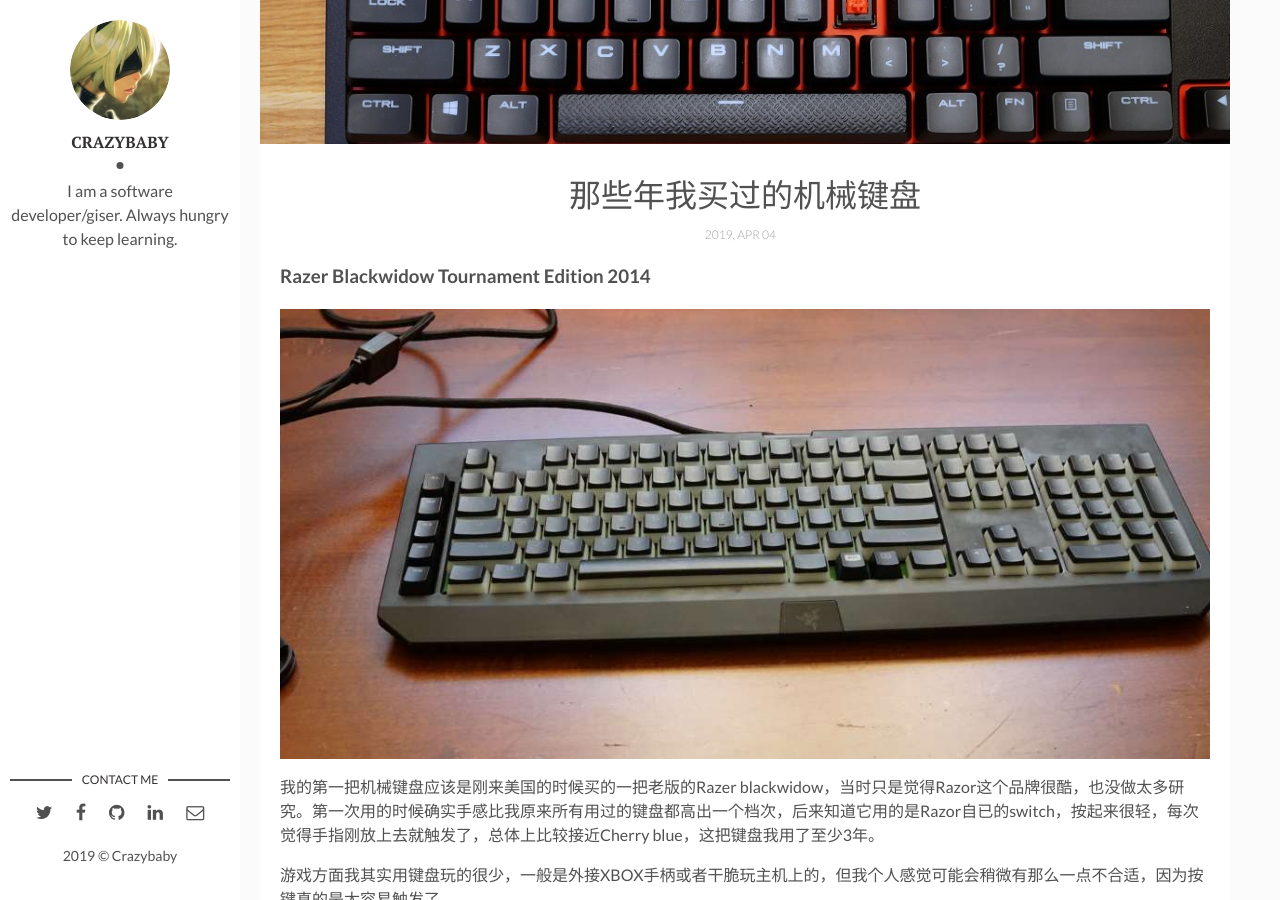
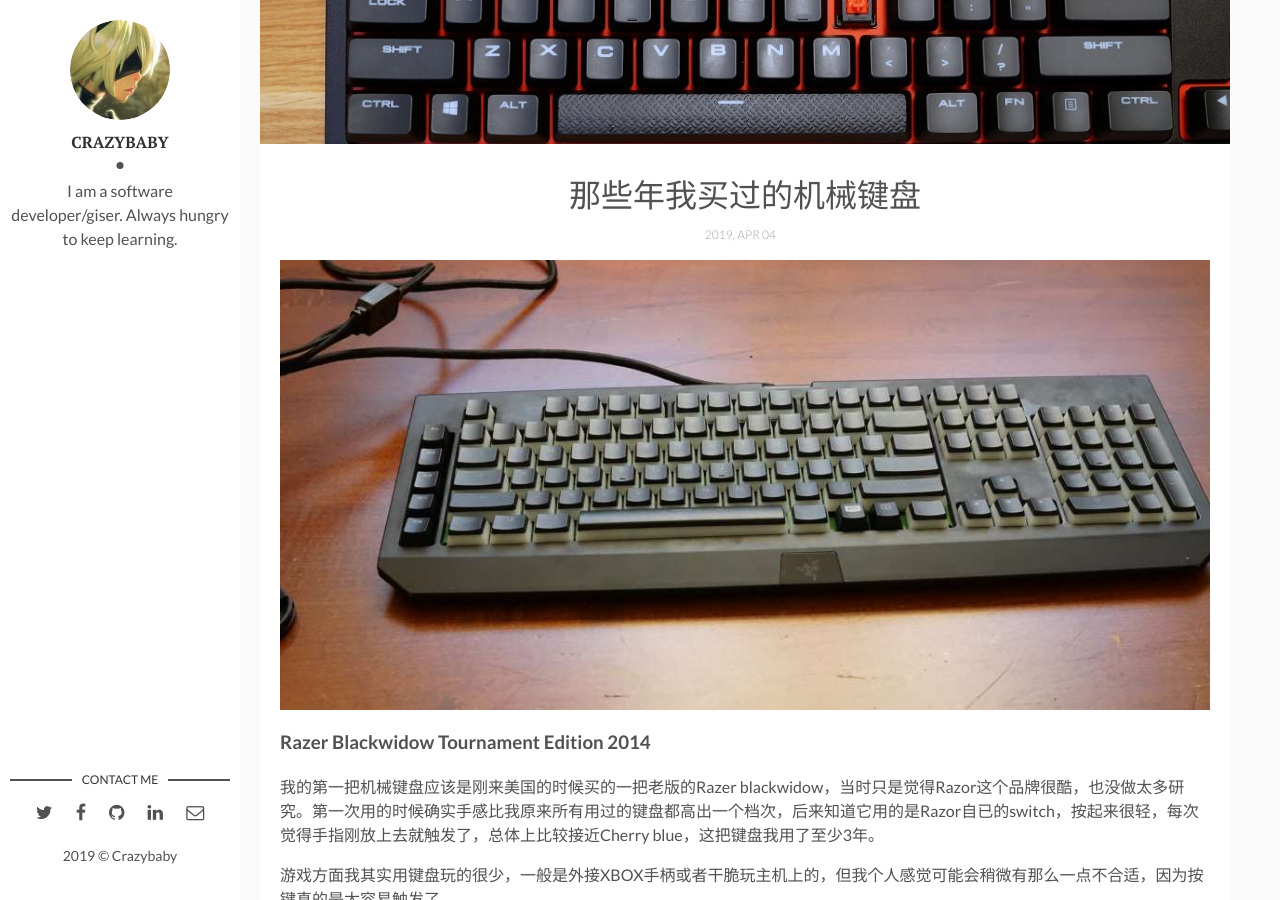
Before and after one commit to yzhong1985/yzhong1985.github.io, a Jekyll site: the page built from _posts/2019-04-04-mech-keyboards.md, in a window 1280 px wide and 900 px high, scrolled down 376 px. Built offline with Jekyll 4.4.1, drawn with Linux system fonts in a browser that asks for light colours; comment, search, counter and statistics services are not loaded.

Commit message:
Update 2019-04-04-mech-keyboards.md

```diff
--- a/_posts/2019-04-04-mech-keyboards.md
+++ b/_posts/2019-04-04-mech-keyboards.md
@@ -6,10 +6,8 @@
 img: mech-keyboards.jpg
 tags: [life, keyboard, pc]
 ---
-
+![blkwidow]({{site.baseurl}}/assets/img/keyb-razor-blkwidow.JPG)
 ### Razer Blackwidow Tournament Edition 2014
-
-![blkwidow]({{site.baseurl}}/assets/img/keyb-razor-blkwidow.JPG)
 
 我的第一把机械键盘应该是刚来美国的时候买的一把老版的Razer blackwidow，当时只是觉得Razor这个品牌很酷，也没做太多研究。第一次用的时候确实手感比我原来所有用过的键盘都高出一个档次，后来知道它用的是Razor自已的switch，按起来很轻，每次觉得手指刚放上去就触发了，总体上比较接近Cherry blue，这把键盘我用了至少3年。
 
@@ -21,10 +19,8 @@
 其实假如有比较其他几把的话可能也就6分，多加1分给情怀，毕竟是自己的第一把而且也用了很久...
 
 ---
-
+![g910]({{site.baseurl}}/assets/img/keyb-g910.JPG)
 ### Logitech G910 Spectrum
-
-![g910]({{site.baseurl}}/assets/img/keyb-g910.JPG)
 
 这把实际上是我目前的主力之一，这也应该是我买的最贵的一把，记得大概$100左右。罗技的机械键盘在爱好者当中并不是特别的被推荐，主要的原因就是很多人不喜欢它的Romer-G switch，但是真正用了之后我觉得特别的适合我，就是有点像Cherry brown但又相比起来稍微轻那么一点点，让我提高了打字的连贯性又最大程度上减小了错误，总的来说特别适合我，所以手感这回事只能是见仁见智。
 
@@ -35,10 +31,8 @@
 打分8/10
 
 ---
-
+![g613]({{site.baseurl}}/assets/img/keyb-g613.JPG)
 ### Logitech G613 Lightspeed Wireless
-
-![g613]({{site.baseurl}}/assets/img/keyb-g613.JPG)
 
 在装了第二台电脑之后，一直想弄一套无线的键鼠，当时市面上的无线机械键盘选择并不多，调查一番后入手了这个G613，上学后用它写了很多作业，感觉还是比较满意的，实际上G613也确实比较适合办公或者编程什么的，一方面没有让人走神的RGB，就是普通的白光，另外手感和G910一样都是我很习惯的Romer-G，电池也出人意料的耐，而且居然也有6个Macro键，正好可以满足我的某些应用场景。我觉得让我唯一鸡蛋里挑骨头就是右上的音量控制键设计有点丑，整体设计也有点稍显厚重。
 
@@ -47,9 +41,8 @@
 ---
 下面要说的这几把都是原厂轴的，我对红轴稍微偏爱一点，一共买了三把红加一把茶轴，总的来说各有千秋
 
+![hyperx]({{site.baseurl}}/assets/img/keyb-hyperx-elite.JPG)
 ### HyperX Alloy Elite Brown
-
-![hyperx]({{site.baseurl}}/assets/img/keyb-hyperx-elite.JPG)
 
 有段时间非常迷HyperX的外设，相继剁手收了键盘，鼠标，以及一个无线耳机。虽然金士顿刚进入这个外设领域，但是设计水平还真是不错，反正可以说是我的菜，这把Elite其实想收一把RGB的，但是死活不打折，现在好像也基本是全价，eBay上二手的都卖到$90左右...这个价格实在无语！这个是红色灯版的，其实只是差了一个RGB，但到打折的时候只卖$59.9，于是收了一把茶轴的，手感没的说，茶轴是我认为最接近Romer-G的，也比较适合我，目前这把用来当做游戏键盘，总的来说是很超值了！不足的地方就是自带的那个塑料手垫实在太廉价，说实话还不如不配...而且ABS的键帽也特别容易粘油
 
@@ -64,10 +57,8 @@
 打分 8/10
 
 ---
-
+![g610]({{site.baseurl}}/assets/img/keyb-g610.JPG)
 ### Logitech G610 Orion Red
-
-![g610]({{site.baseurl}}/assets/img/keyb-g610.JPG)
 
 目前我编程的主力键盘，我现在打下这篇博客所用的键盘就是这一把，其实这是一把罗技很少出的原厂轴键盘，Cherry Red的感觉是没的说的，虽然我个人觉得Romer-G敲着手感更佳一点点...不过原厂轴意味着可以换键帽，又是标准键位，可以换触感提升的PBT，这一点算是弥补了手感上的那一点点吧。
 
```
